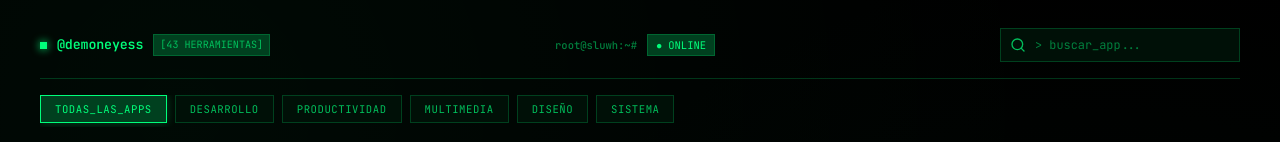
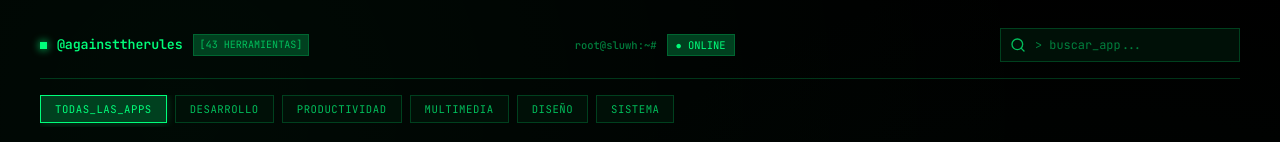
Before and after one commit to Sluwh/Muestrario, a plain HTML site: page index.html in a window 1280 px wide. Shown: the top 142 px of the page. Drawn offline with Linux system fonts and the light colour scheme.

Commit message:
Change title and brand from @demoneyess to @againsttherules

```diff
--- a/index.html
+++ b/index.html
@@ -4,7 +4,7 @@
 <head>
   <meta charset="UTF-8">
   <meta name="viewport" content="width=device-width, initial-scale=1.0">
-  <title>@demoneyess</title>
+  <title>@againsttherules</title>
   <meta name="description"
     content="Plataforma cibernética de aplicaciones y herramientas útiles instaladas en mi sistema.">
   <link rel="icon" type="image/svg+xml" href="favicon.svg">
@@ -28,7 +28,7 @@
   <div class="preloader" id="preloader">
     <div class="retro-terminal-box">
       <div class="term-bar-retro">
-        <span class="term-title-retro">[ VAX-8086 SYSTEM BIOS // @demoneyess ]</span>
+        <span class="term-title-retro">[ VAX-8086 SYSTEM BIOS // @againsttherules ]</span>
       </div>
       <div class="preloader-brand">
         <div class="preloader-word">
@@ -55,7 +55,7 @@
     <header>
       <a href="#" class="brand hover-trigger" id="brand-link">
         <div class="brand-dot"></div>
-        <span class="brand-title">@demoneyess</span>
+        <span class="brand-title">@againsttherules</span>
         <span class="brand-tag" id="app-counter">[34 HERRAMIENTAS]</span>
       </a>
 
```
